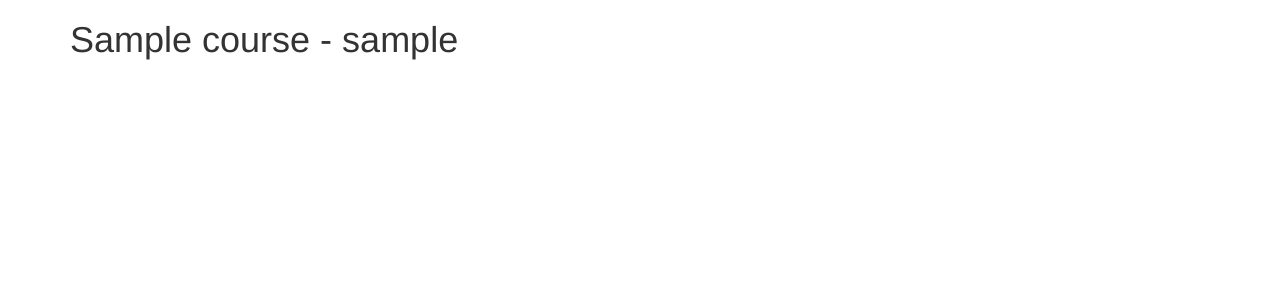
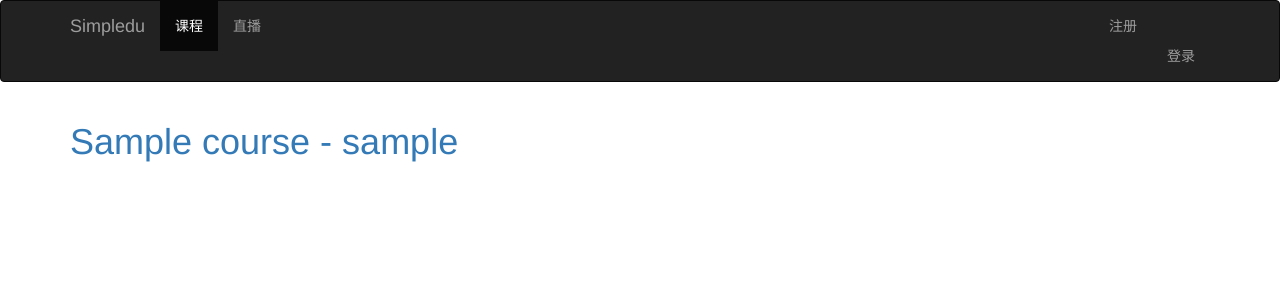
Before and after one commit to andayday/test, a Flask app: page / in a window 1280 px wide. Shown: the top 300 px of the page. Run offline with Flask 2, Linux system fonts and the light colour scheme; tables that the repository leaves empty hold one stand-in row (values such as "Sample post"); some libraries are stand-ins or nearby versions.

Commit message:
modify base.html

```diff
--- a/simpledu/simpledu/templates/base.html
+++ b/simpledu/simpledu/templates/base.html
@@ -6,6 +6,32 @@
 		<link rel="stylesheet" href="https://cdn.bootcss.com/bootstrap/3.37/css/bootstrap.min.css">
 	</head>
 	<body>
+		<nav class="navbar navbar-inverse">
+			<div class="container">
+				<div class="navbar-header">
+					<button type="button" class="navbar-toggle collapsed" data-toggle="collapse" data-target="#bs-example-navbar-collapse-1" aria-expanded="false">
+						<span class="sr-only">Toggle navigation</span>
+						<span class="icon-bar"></span>
+						<span class="icon-bar"></span>
+						<span class="icon-bar"></span>
+					</button>
+					<a class="navbar-brand" href="/">Simpledu</a>
+				</div><!-- navbar-header -->
+
+				<div class="collapse navbar-collapse" id="bs-example-navbar-collapse-1">
+					<ul class="nav navbar-nav">
+						<li class="active"><a href="/">课程<span class="sr-only">(current)</span></a></li>
+						<li><a href="#">直播</a></li>
+					</ul>
+					<ul class="nav navbar-nav navbar-right">
+						<li><a href="#">注册</li>
+						<li><a href="#">登录</li>
+						<li></li>
+					</ul>
+				</div>
+			</div> <!-- container -->
+
+		</nav> <!-- navbar-inverse -->
 		<div class="container">
 			{% block body %}{% endblock %}
 			{% block footer %}{% endblock %}
```
